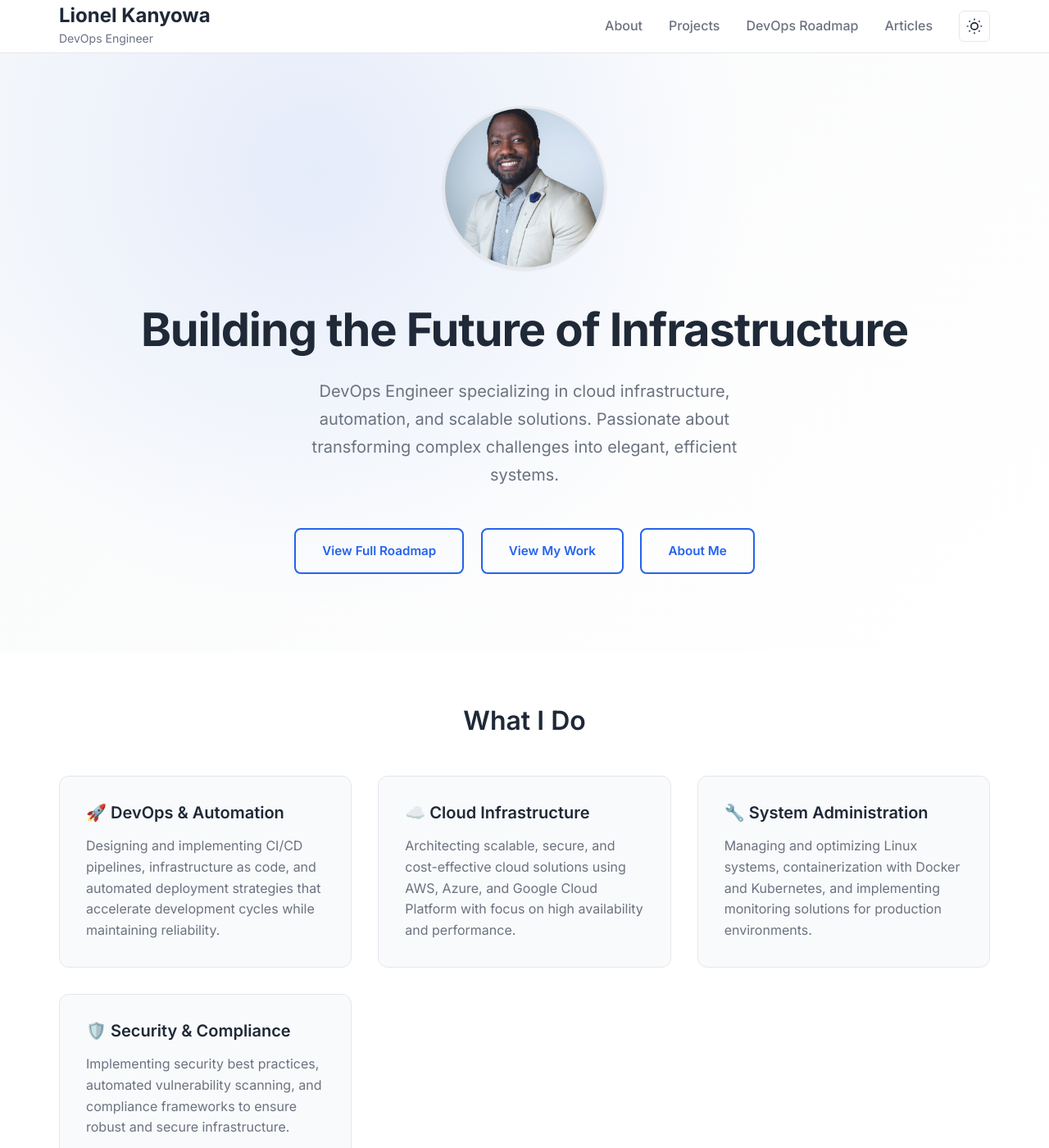
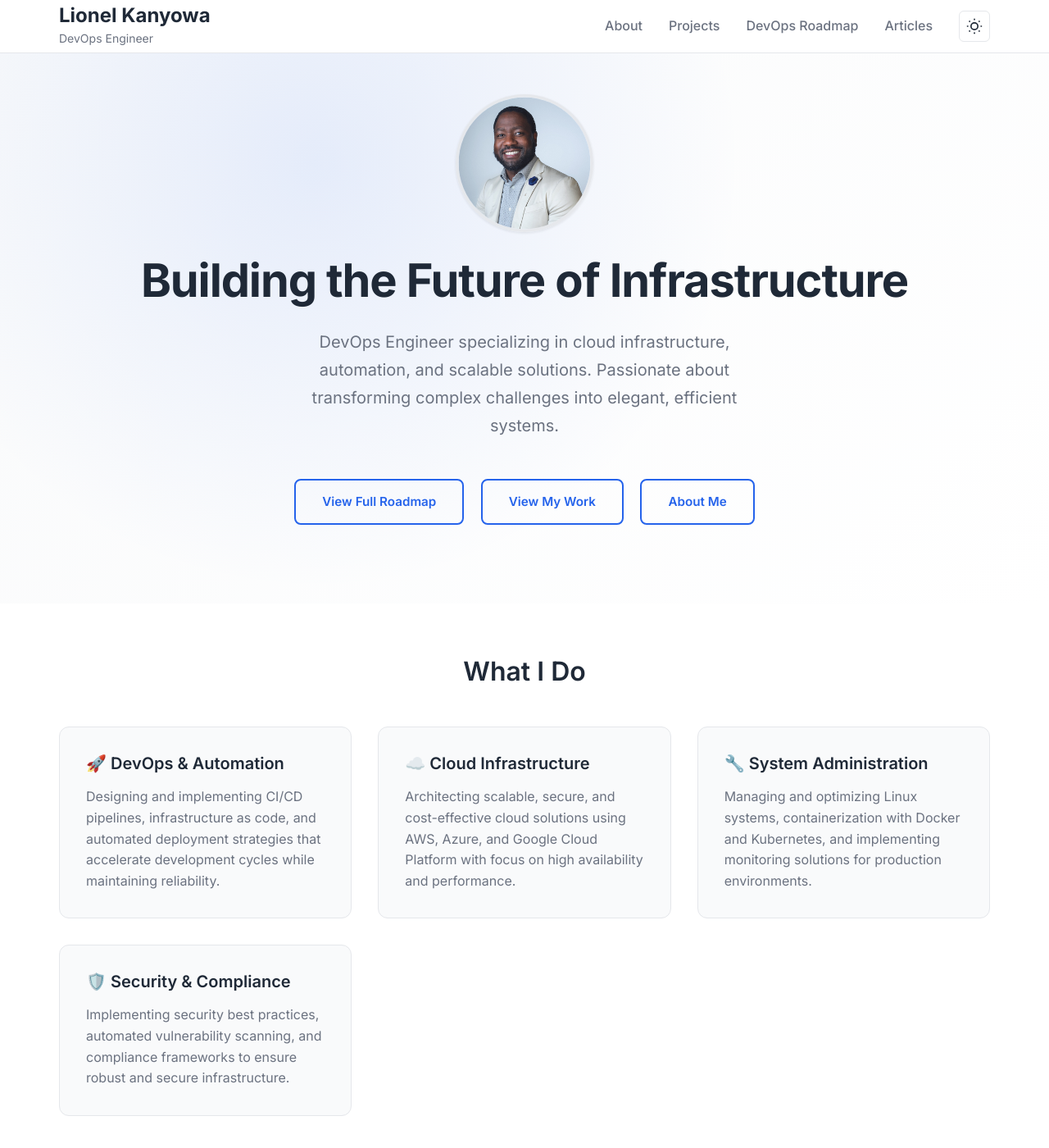
Before and after one commit to lionelkanyowa/lionelkanyowa.github.io, a Jekyll site: the page built from index.html, in a window 1280 px wide and 1400 px high. Shown: the whole window at 82% size. Built offline with Jekyll 4.4.1, drawn with Linux system fonts in a browser that asks for light colours.

```diff
--- a/assets/css/main.css
+++ b/assets/css/main.css
@@ -1211,10 +1211,12 @@
 }
 
 .profile-image-centered {
-  width: 200px;
-  height: 200px;
+  width: 140px;
+  height: 140px;
   border-radius: 50%;
   object-fit: cover;
+  object-position: center 20%;
+  transform: scale(1.2);
   border: 3px solid var(--border-color);
   box-shadow: var(--shadow);
   transition: all var(--transition-normal);
```
